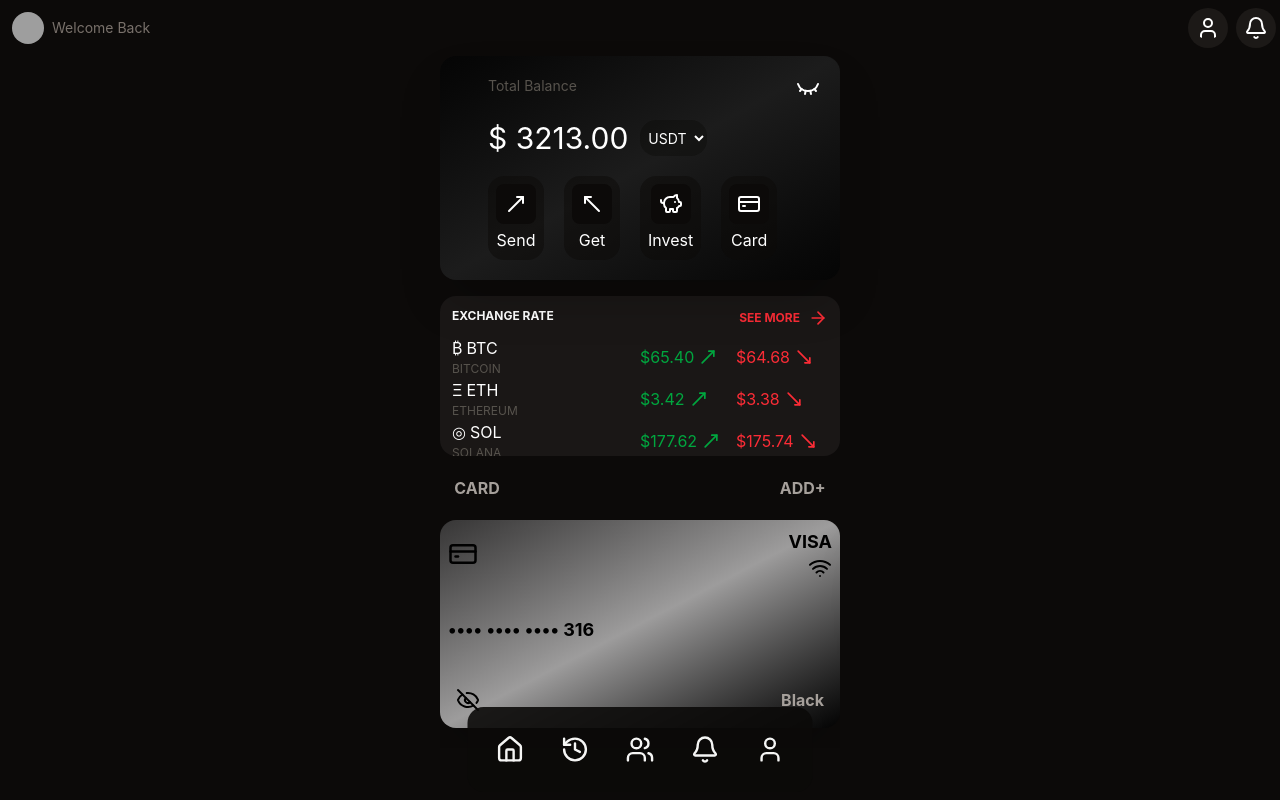
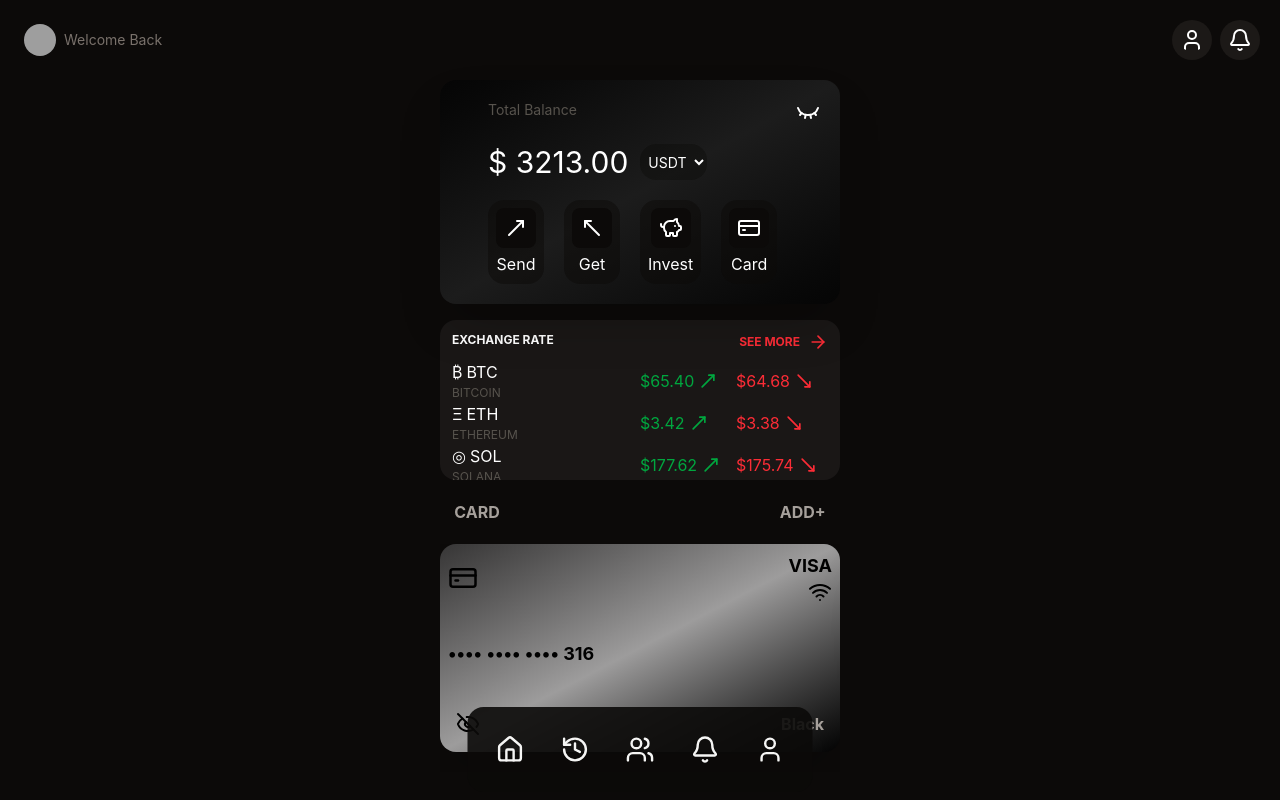
Before and after one commit to ryankennedydev/wallet-ui, a React (Vite) app: page /wallet in a window 1280 px wide. Built offline with nearby package versions, Linux system fonts and the light colour scheme; grey boxes are pictures that could not be loaded.

Commit message:
configure more routs and more things

```diff
--- a/src/components/send.jsx
+++ b/src/components/send.jsx
@@ -3,6 +3,7 @@ import Contacts from "./contacts";
 import { useState } from "react";
 import Historic from "./historic";
 import Navbar from "./Navbar";
+import { useNavigate } from "react-router-dom";
 const Send = ({coin,saldo,view,setSaldo}) => {
 const [taxa,setTaxa] = useState(0)
 const [amount,setamount] = useState("")
@@ -82,6 +83,8 @@ const [historiclist, setHistoriclist] = useState([
   },
 ])
 
+const navigate = useNavigate()
+
 const [senduser, setsendUser] = useState("")
 
 
@@ -89,12 +92,12 @@ const [senduser, setsendUser] = useState("")
     <div>
       <Navbar />
 
-    <section className="flex w-screen bg-stone-950 ">
+    <section className="flex w-screen bg-stone-950  ">
 
-      <main className="m-5 flex flex-col gap-5 w-full sm:items-center">
+      <main className="m-5 flex flex-col gap-5 w-full sm:items-center mb-25">
         <div className="flex gap-3 items-center ">
           <div>
-            <MoveLeft
+            <MoveLeft onClick={(e) => navigate("/home")}
               size={50}
               className="bg-stone-800/90 text-white p-3 rounded-full"
             />
--- a/src/components/wallet.jsx
+++ b/src/components/wallet.jsx
@@ -7,10 +7,11 @@ import Send from "./send.jsx";
 import Navbar from "./Navbar.jsx";
 const Wallet = ({ name, saldo, setSaldo, view, setView, coin, setCoin }) => {
   return (
-    <section className="h-screen w-screen  bg-stone-950 justify-center  ">
+    <section className="h-screen w-screen  bg-stone-950 justify-center ">
+
       <Navbar />
-      <div className="justify-between flex  bg-stone-950">
-        <div className="flex gap-2 items-center m-1 p-2 ">
+      <main className="justify-between flex  bg-stone-950 p-4 ">
+        <div className="flex gap-2 items-center  p-2 ">
           <img
             className="w-8 h-8 rounded-full"
             src="https://encrypted-tbn0.gstatic.com/images?q=tbn:ANd9GcRfjtGvdcDXhvvVWgjNWR7G-bfWseWvP9y0RN5_wyg1rg&s=10"
@@ -26,9 +27,9 @@ const Wallet = ({ name, saldo, setSaldo, view, setView, coin, setCoin }) => {
 
           <Bell className="text-white p-2 rounded-full w-10 h-10 bg-stone-900" />
         </div>
-      </div>
+      </main>
 
-      <div className=" h-60 bg-linear-120 bg-stone-950  ">
+      <div className=" h-60 bg-linear-120 bg-stone-950   ">
         <Card
           saldo={saldo}
           setSaldo={setSaldo}
@@ -43,9 +44,10 @@ const Wallet = ({ name, saldo, setSaldo, view, setView, coin, setCoin }) => {
         <MoneyGlobal coin={coin} saldo={saldo} />
       </div>
 
-      <div>
+      <div className="">
         <AreaCard />
       </div>
+
     </section>
   );
 };
```
